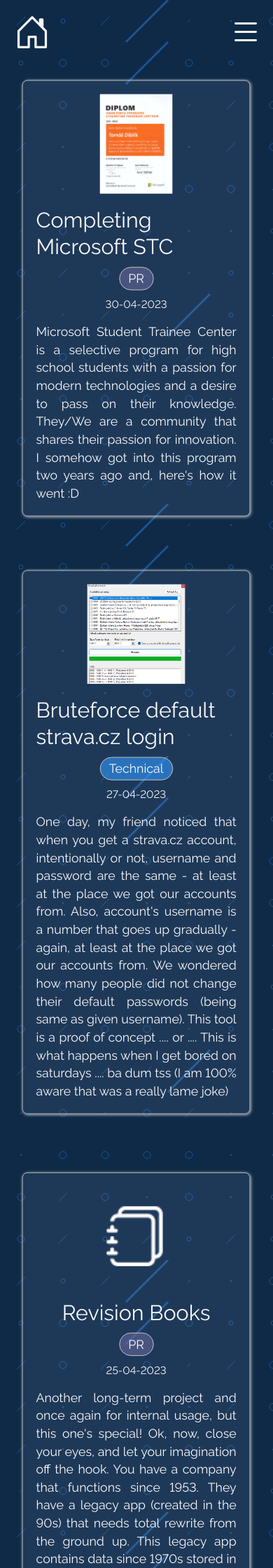
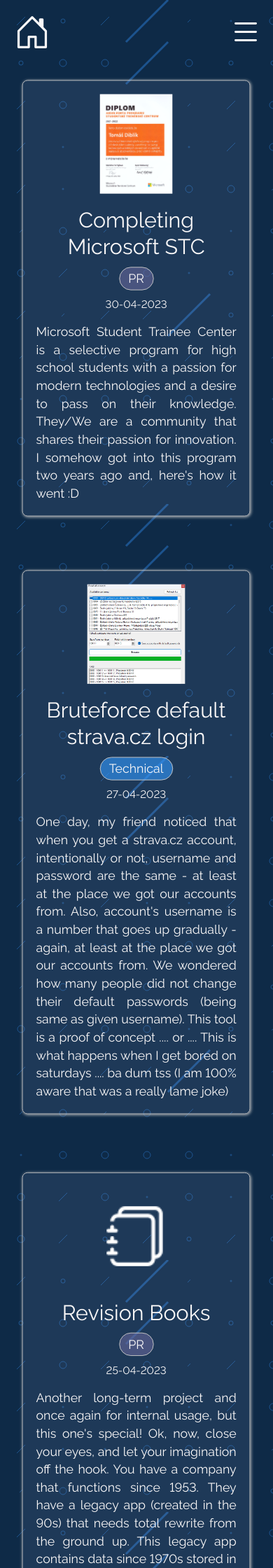
Before and after one commit to TDiblik/tomasdiblik.cz, a Jekyll site: the page built from src/pages/blog.html, in a window 390 px wide. Shown: the top 2240 px of the page at 70% size. Built offline with Jekyll 4.4.1, drawn with Linux system fonts in a browser that asks for light colours.

Commit message:
[Fix] Blog post title for mobile

```diff
--- a/src/assets/css/blog.css
+++ b/src/assets/css/blog.css
@@ -91,4 +91,8 @@
   .block-post-topic-badge {
     margin-right: 0;
   }
+
+  .blog-post-title {
+    text-align: center;
+  }
 }
```
